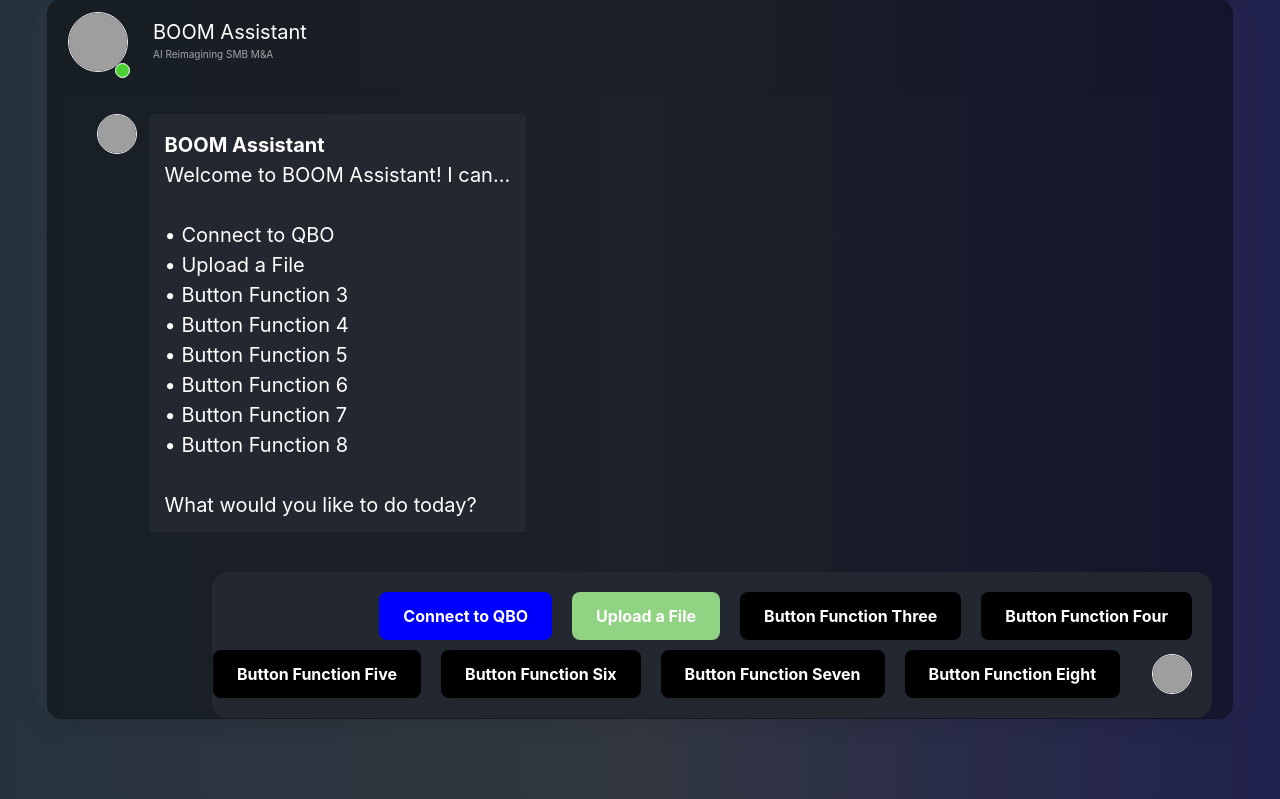
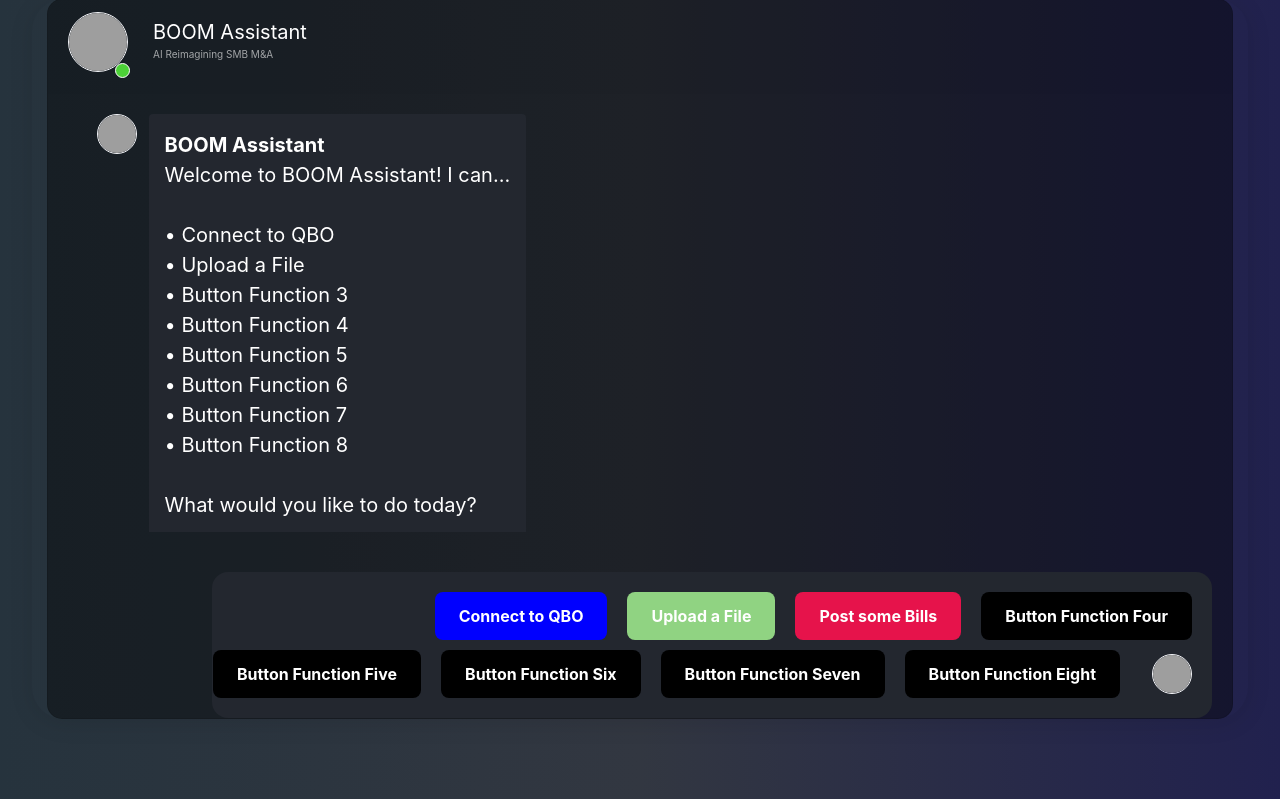
Before and after one commit to sfroning88/Boom-0007, a Flask app: page / in a window 1280 px wide. Shown: the part 17-816 px from the top of the page. Run offline with Flask 3, Linux system fonts and the light colour scheme; some libraries are stand-ins or nearby versions; grey boxes are pictures that could not be loaded.

Commit message:
Update chat.html

```diff
--- a/templates/chat.html
+++ b/templates/chat.html
@@ -79,7 +79,7 @@
                     <div style="display: flex; gap: 1em; justify-content: flex-end; align-items: center;">
                       <button id="CONNECT_QBO" class="btn btn-primary" style="margin: 0; background: #0000ff; border: none; padding: 12px 24px; border-radius: 8px; color: white; font-weight: bold;">Connect to QBO</button>
                       <button id="UPLOAD_FILE" class="btn btn-primary" style="margin: 0; background: #90d382; border: none; padding: 12px 24px; border-radius: 8px; color: white; font-weight: bold;">Upload a File</button>
-                      <button id="BUTTON_FUNCTION_THREE" class="btn btn-primary" style="margin: 0; background: #000000; border: none; padding: 12px 24px; border-radius: 8px; color: white; font-weight: bold;">Button Function Three</button>
+                      <button id="POST_BILLS" class="btn btn-primary" style="margin: 0; background: #e6134b; border: none; padding: 12px 24px; border-radius: 8px; color: white; font-weight: bold;">Post some Bills</button>
                       <button id="BUTTON_FUNCTION_FOUR" class="btn btn-primary" style="margin: 0; background: #000000; border: none; padding: 12px 24px; border-radius: 8px; color: white; font-weight: bold;">Button Function Four</button>
                     </div>
                     <div style="display: flex; gap: 1em; justify-content: flex-end; align-items: center;">
@@ -316,16 +316,16 @@
           });
         });
 
-        $('#BUTTON_FUNCTION_THREE').off('click').on('click', function() {
+        $('#POST_BILLS').off('click').on('click', function() {
           chatCounter++;
           var currentChatId = 'call-status-' + chatCounter;
 
           // Show user message bubble
           $('#chat-messages').append(
             '<div class="d-flex mb-3 justify-content-end">' +
-              '<div class="p-3 rounded" style="background: #000000; color: #fff; border-radius: 16px 16px 4px 16px; max-width: 80%;">' +
+              '<div class="p-3 rounded" style="background: #e6134b; color: #fff; border-radius: 16px 16px 4px 16px; max-width: 80%;">' +
                 '<span style="font-weight: bold;">You</span><br>' +
-                'Button Function Three' +
+                'Post some Bills' +
               '</div>' +
               '<div class="img_cont_msg" style="margin-left: 12px;">' +
                 '<img src="https://i.ibb.co/d5b84Xw/Untitled-design.png" class="rounded-circle user_img_msg" style="width: 40px; height: 40px; object-fit: cover;">' +
@@ -339,7 +339,7 @@
               '<img src="https://media.licdn.com/dms/image/v2/D560BAQHK10HmqRh1rQ/company-logo_200_200/company-logo_200_200/0/1701815665068/wealthboom_logo?e=1755129600&v=beta&t=0RhPS_izHlCe2NRvKtO7mgT7LXo6T87muFlK-HR_noE" class="rounded-circle user_img_msg" style="width: 40px; height: 40px; object-fit: cover;">' +
             '</div>' +
             '<div class="p-3 rounded" style="background: #23272f; color: #fff; border-radius: 16px 16px 16px 4px; max-width: 80%;">' +
-              '<b>BOOM Assistant</b><br><span id="' + currentChatId + '">Loading button function three...</span>' +
+              '<b>BOOM Assistant</b><br><span id="' + currentChatId + '">Posting bills...</span>' +
             '</div>' +
           '</div>');
           $('#chat-messages').append(botBubble);
@@ -349,17 +349,17 @@
 
           // BUTTON FUNCTION THREE
           $.ajax({
-            url: '/BUTTON_FUNCTION_THREE',
+            url: '/POST_BILLS',
             type: 'POST',
             success: function (data) {
               if (data.success) {
-                $('#' + currentChatId).html('<span style="color: limegreen;">Button Function Three success!</span>');
+                $('#' + currentChatId).html('<span style="color: limegreen;">Bills Posted success!</span>');
               } else {
-                $('#' + currentChatId).html('<span style="color: red;">Button Function Three failure.</span>');
+                $('#' + currentChatId).html('<span style="color: red;">Bills Posted failure.</span>');
               }
             },
             error: function () {
-              $('#' + currentChatId).html('<span style="color: red;">Button Function Three error.</span>');
+              $('#' + currentChatId).html('<span style="color: red;">Bills Posted error.</span>');
             }
           });
         });
```
